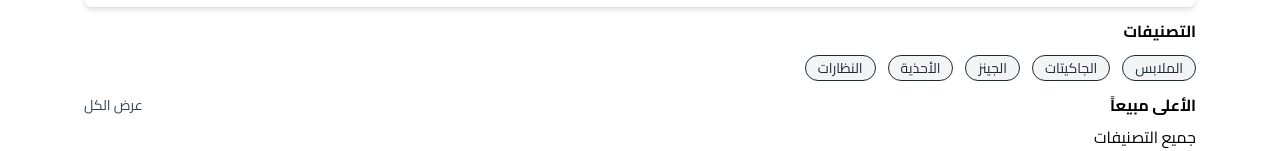
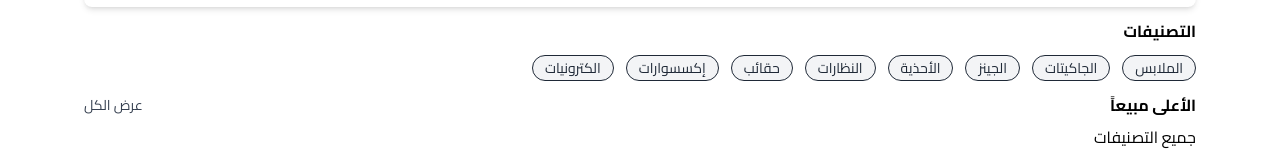
Before and after one commit to MHMDHIDR/ecommerce, a React (Vite) app: page / in a window 1280 px wide. Shown: the part 337-488 px from the top of the page. Built offline with nearby package versions, Linux system fonts and the light colour scheme.

Commit message:
minor refactor and fixed a bug white patch doesn't exists

```diff
--- a/src/constants/index.ts
+++ b/src/constants/index.ts
@@ -18,14 +18,6 @@ export const PROFILE_LINKS = [
   { label: 'عنوان التوصيل', to: 'shipping-address' },
   { label: 'الخصوصية', to: '/privacy-policy' },
   { label: 'سياسة الاستخدام', to: '/terms-and-conditions' }
-]
-
-export const CATEGORIES = [
-  { label: 'الملابس', to: 'clothes', itemCount: 200 },
-  { label: 'الجاكيتات', to: 'jakets', itemCount: 150 },
-  { label: 'الجينز', to: 'jeans', itemCount: 300 },
-  { label: 'الأحذية', to: 'shoes', itemCount: 50 },
-  { label: 'النظارات', to: 'sunglasses', itemCount: 60 }
 ]
 
 export const PRODUCT = (id: string) => {
@@ -99,3 +91,14 @@ export const ORDER = {
   orderStatus: 'accept',
   orderDate: '2023-03-01T17:46:22.908+00:00'
 }
+
+export const CATEGORIES = [
+  { ar_label: 'الملابس', en_label: 'clothes', itemCount: 200 },
+  { ar_label: 'الجاكيتات', en_label: 'jakets', itemCount: 150 },
+  { ar_label: 'الجينز', en_label: 'jeans', itemCount: 300 },
+  { ar_label: 'الأحذية', en_label: 'shoes', itemCount: 50 },
+  { ar_label: 'النظارات', en_label: 'sunglasses', itemCount: 60 },
+  { ar_label: 'حقائب', en_label: 'bags', itemCount: 60 },
+  { ar_label: 'إكسسوارات', en_label: 'accessories', itemCount: 100 },
+  { ar_label: 'الكترونيات', en_label: 'electronics', itemCount: 100 }
+]
--- a/src/pages/Categories.tsx
+++ b/src/pages/Categories.tsx
@@ -27,22 +27,22 @@ const Categories = () => {
               {CATEGORIES.map(
                 (
                   {
-                    label,
-                    to,
+                    ar_label,
+                    en_label,
                     itemCount
-                  }: { label: string; to: string; itemCount: number },
+                  }: { ar_label: string; en_label: string; itemCount: number },
                   idx: number
                 ) => (
                   <Link
                     key={idx}
-                    to={to}
+                    to={en_label}
                     className='block overflow-hidden transition-transform duration-300 bg-cover w-80 h-24 md:h-60 rounded-2xl hover:-translate-y-2'
                   >
                     <div
                       className={`flex items-center pr-3 justify-left h-full text-sm font-bold bg-gray-800 md:text-base 2xl:text-xl bg-opacity-70 bg-[url("/assets/img/logo.png")] bg-cover bg-[left]`}
                     >
                       <div className='flex flex-col bg-black bg-opacity-60 px-2 py-0.5 text-white rounded'>
-                        <span>{label}</span>
+                        <span>{ar_label}</span>
                         <span>{itemCount} منتج</span>
                       </div>
                     </div>
--- a/src/pages/Home.tsx
+++ b/src/pages/Home.tsx
@@ -13,6 +13,7 @@ import abstractText from '@/utils/functions/abstractText'
 const Home = () => {
   useDocumentTitle('الرئيسية')
   const [selectedCategory, setSelectedCategory] = useState<string>('')
+  const [isFilterOpen, setIsFilterOpen] = useState<boolean>(false)
 
   return (
     <Suspense fallback={<LoadingPage />}>
@@ -27,7 +28,7 @@ const Home = () => {
               <Search />
               <Filter
                 className='w-6 h-6 min-w-fit dark:fill-white hover:cursor-pointer'
-                onClick={() => console.log('hi')}
+                onClick={() => setIsFilterOpen(prev => !prev)}
               />
             </div>
 
@@ -66,7 +67,7 @@ const Home = () => {
                 التصنيفات
               </Link>
               <ul className='flex gap-x-3 overflow-x-auto'>
-                {CATEGORIES.map(({ label }: { label: string }, idx: number) => (
+                {CATEGORIES.map(({ ar_label }: { ar_label: string }, idx: number) => (
                   <li
                     key={idx}
                     className={`border text-sm rounded-full py-0.5 px-3
@@ -82,7 +83,7 @@ const Home = () => {
                       setSelectedCategory((e.target as HTMLElement).textContent!)
                     }
                   >
-                    {label}
+                    {ar_label}
                   </li>
                 ))}
               </ul>
--- a/src/pages/dashboard/Supplier/Products/Add.tsx
+++ b/src/pages/dashboard/Supplier/Products/Add.tsx
@@ -5,7 +5,7 @@ import { LoadingPage, LoadingSpinner } from '@/components/Loading'
 import FileUpload from '@/components/FileUpload'
 import BackButton from '@/components/Icons/BackButton'
 import Layout from '@/components/Layout'
-import { isSmallScreen } from '@/constants'
+import { isSmallScreen, CATEGORIES } from '@/constants'
 import goTo from '@/utils/functions/goTo'
 import { FileUploadContext } from '@/contexts/FileUploadContext'
 import axios from 'axios'
@@ -21,12 +21,6 @@ const AddProduct = () => {
   const [currentPrice, setCurrentPrice] = useState('')
   const [quantity, setQuantity] = useState('')
   const [category, setCategory] = useState<any>([])
-  const [categoryList, setCategoryList] = useState([
-    { value: 'clothes', label: 'ملابس' },
-    { value: 'bags', label: 'حقائب' },
-    { value: 'accessories', label: 'إكسسوارات' },
-    { value: 'electronics', label: 'الكترونيات' }
-  ])
   const [productStatus, setProductStatus] = useState('open')
   const [itemDesc, setItemDesc] = useState('')
   const [addItemStatus, setAddItemStatus] = useState<number | null>(null)
@@ -192,9 +186,9 @@ const AddProduct = () => {
                 }
               >
                 <option value=''>اختر التصنيف</option>
-                {categoryList?.map(({ value, label }, idx) => (
-                  <option key={idx} value={value}>
-                    {label}
+                {CATEGORIES?.map(({ en_label, ar_label }, idx) => (
+                  <option key={idx} value={en_label}>
+                    {ar_label}
                   </option>
                 ))}
               </select>
--- a/src/pages/dashboard/Supplier/Products/Edit.tsx
+++ b/src/pages/dashboard/Supplier/Products/Edit.tsx
@@ -5,7 +5,7 @@ import useDocumentTitle from '@/hooks/useDocumentTitle'
 import useEventListener from '@/hooks/useEventListener'
 import useAxios from '@/hooks/useAxios'
 import { FileUploadContext } from '@/contexts/FileUploadContext'
-import { isSmallScreen, PRODUCT } from '@/constants'
+import { isSmallScreen, CATEGORIES } from '@/constants'
 import BackButton from '@/components/Icons/BackButton'
 import Layout from '@/components/Layout'
 import { DeleteBtn } from '@/components/TableActions'
@@ -30,12 +30,6 @@ const EditProduct = () => {
   const [currentPrice, setCurrentPrice] = useState('')
   const [quantity, setQuantity] = useState('')
   const [category, setCategory] = useState<any>([])
-  const [categoryList, setCategoryList] = useState([
-    { value: 'clothes', label: 'ملابس' },
-    { value: 'bags', label: 'حقائب' },
-    { value: 'accessories', label: 'إكسسوارات' },
-    { value: 'electronics', label: 'الكترونيات' }
-  ])
   const [productStatus, setProductStatus] = useState('')
   const [itemDesc, setItemDesc] = useState('')
   const [delProductId, setDelProductId] = useState('')
@@ -297,9 +291,9 @@ const EditProduct = () => {
               required
             >
               <option value=''>اختر التصنيف</option>
-              {categoryList?.map(({ value, label }, idx) => (
-                <option key={idx} value={value}>
-                  {label}
+              {CATEGORIES?.map(({ en_label, ar_label }, idx) => (
+                <option key={idx} value={en_label}>
+                  {ar_label}
                 </option>
               ))}
             </select>
```
Also changed, not shown: 1 other file (tests, documents, lock files or other folders).
